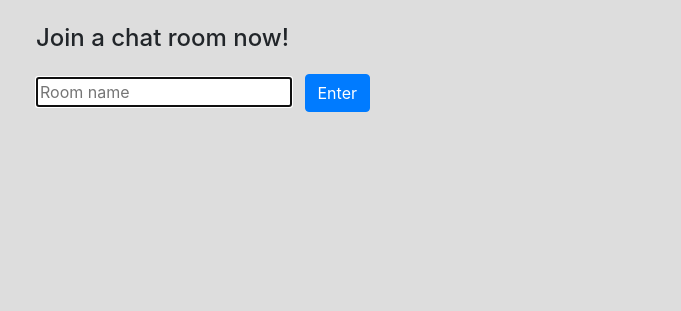
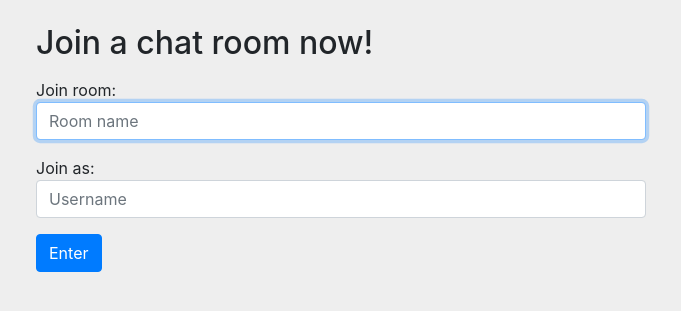
Before and after one commit to Devashishsingh98/RealTimeChatRoom, a Django app: page /chat/ in a window 1280 px wide. Shown: the top 311 px of the page, without its empty margins (299-980 px from the left). Run offline with Django 3.2, Linux system fonts and the light colour scheme; some libraries are stand-ins or nearby versions.

Commit message:
Fixed UI, added User model

```diff
--- a/chat/templates/chat/index.html
+++ b/chat/templates/chat/index.html
@@ -12,21 +12,27 @@
     <title>Chat room</title>
 </head>
 
-<body style="background-color: #dddddd;">
+<body style="background-color: #eeeeee;">
+
+    {%if error%}
+    <div class="alert alert-danger alert-dismissible fade show" role="alert">
+        <span>Username not available. Please choose another one.</span>
+        <button type="button" class="close" data-dismiss="alert" aria-label="Close">
+          <span aria-hidden="true">&times;</span>
+        </button>
+      </div>
+    {%endif%}
+
     <div class="container col-6 mt-4">
-        <h4>Join a chat room now!</h4>
-        <input class="mt-3 mr-2" id="room-name-input" type="text" placeholder="Room name">
-        <input id="room-name-submit" type="button" class="btn btn-primary" value="Enter">
+        <h2>Join a chat room now!</h2>
+        <form method="POST" class="mt-3"> {%csrf_token%}
+            Join room: <input autocomplete="off" class="mb-3 form-control" id="room-name-input" type="text" name="room_name" placeholder="Room name" autofocus="on">
+            Join as:   <input autocomplete="off" class="mb-3 form-control" id="room-name-input" type="text" name="username" placeholder="Username">
+            <input id="room-name-submit form-control" type="submit" class="btn btn-primary" value="Enter">
+        </form>
     </div>
 
     <script>
-        document.querySelector('#room-name-input').focus();
-        document.querySelector('#room-name-input').onkeyup = function (e) {
-            if (e.keyCode === 13) { // enter, return
-                document.querySelector('#room-name-submit').click();
-            }
-        };
-
         document.querySelector('#room-name-submit').onclick = function (e) {
             var roomName = document.querySelector('#room-name-input').value;
             window.location.pathname = "chat/" + roomName + '/';
--- a/chat/views.py
+++ b/chat/views.py
@@ -1,7 +1,21 @@
-from django.shortcuts import render
+from django.shortcuts import render, redirect
+from django.contrib.auth.models import User
 
 def index(request):
-    return render(request, "chat/index.html")
+    error = False
+
+    if request.method == "POST":
+        username = request.POST["username"]
+        room_name = request.POST["room_name"]
+
+        if username not in list(map(str, User.objects.all())):
+            new_user = User(username=username)
+            new_user.save()
+            return redirect(room, room_name=room_name)
+        else:
+            error = True
+
+    return render(request, "chat/index.html", {"error":error})
 
 def room(request, room_name):
     return render(request, "chat/room.html", {"room_name":room_name})
--- a/mysite/routing.py
+++ b/mysite/routing.py
@@ -2,7 +2,9 @@ from channels.routing import ProtocolTypeRouter, URLRouter
 from chat.routing import websocket_url_patterns
 from django.urls import path
 from chat.models import Group
+from django.contrib.auth.models import User
 
+list(map(User.delete, User.objects.all()))
 list(map(Group.delete, Group.objects.all()))
 
 application = ProtocolTypeRouter({
```
Also changed, not shown: chat/templates/chat/room.html (+6 -6 lines), db.sqlite3.
